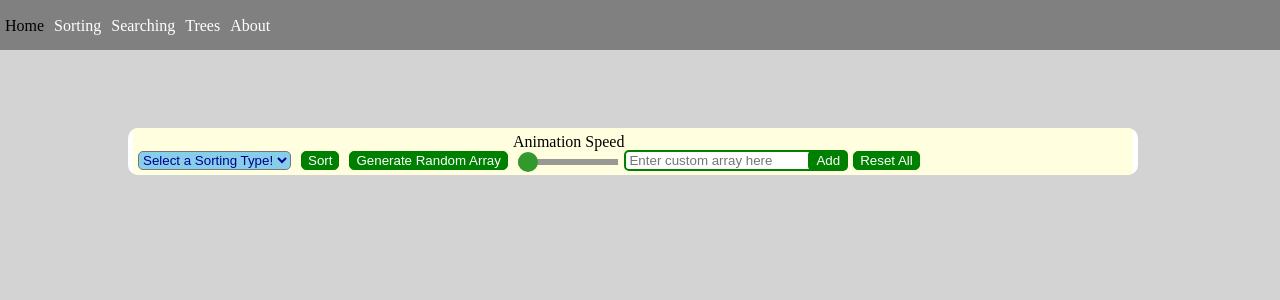
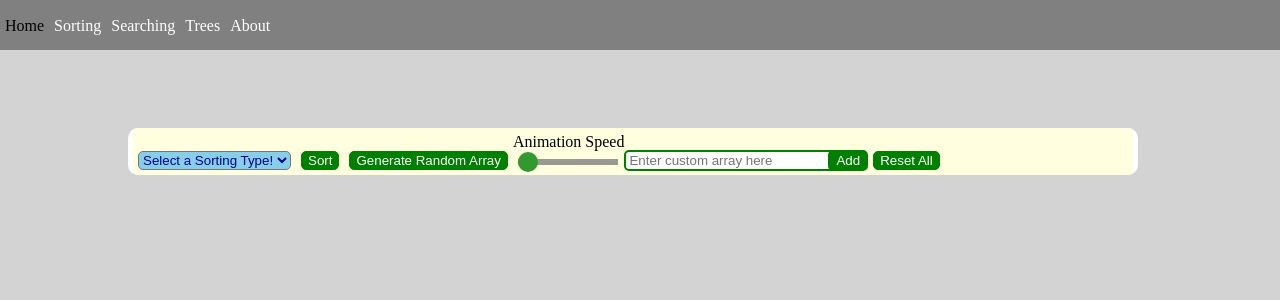
Before and after one commit to tqtruo/AlgoVisual, a React app: page /sorting in a window 1280 px wide. Shown: the top 300 px of the page. Built offline with nearby package versions, Linux system fonts and the light colour scheme.

Commit message:
Small styling fix for input for custom array

```diff
--- a/public/style.css
+++ b/public/style.css
@@ -259,7 +259,7 @@ body {
 	padding: 1px 3px;
 	color: black;
 	width: 200px;
-	padding-right: 15px;
+	padding-right: 35px;
 }
 
 #custom-input:disabled {
@@ -270,7 +270,7 @@ body {
 	padding: 1px 3px;
 	color: black;
 	width: 200px;
-	padding-right: 15px;
+	padding-right: 35px;
 }
 
 #custom-input:focus {
@@ -280,7 +280,7 @@ body {
 	border: 2px 2px 2px 2px;
 	color: black;
 	width: 200px;
-	padding-right: 15px;
+	padding-right: 35px;
 }
 
 #custom-input:disabled:focus {
@@ -290,7 +290,7 @@ body {
 	border: 2px 2px 2px 2px;
 	color: black;
 	width: 200px;
-	padding-right: 15px;
+	padding-right: 35px;
 }
 
 #submit-input {
```
